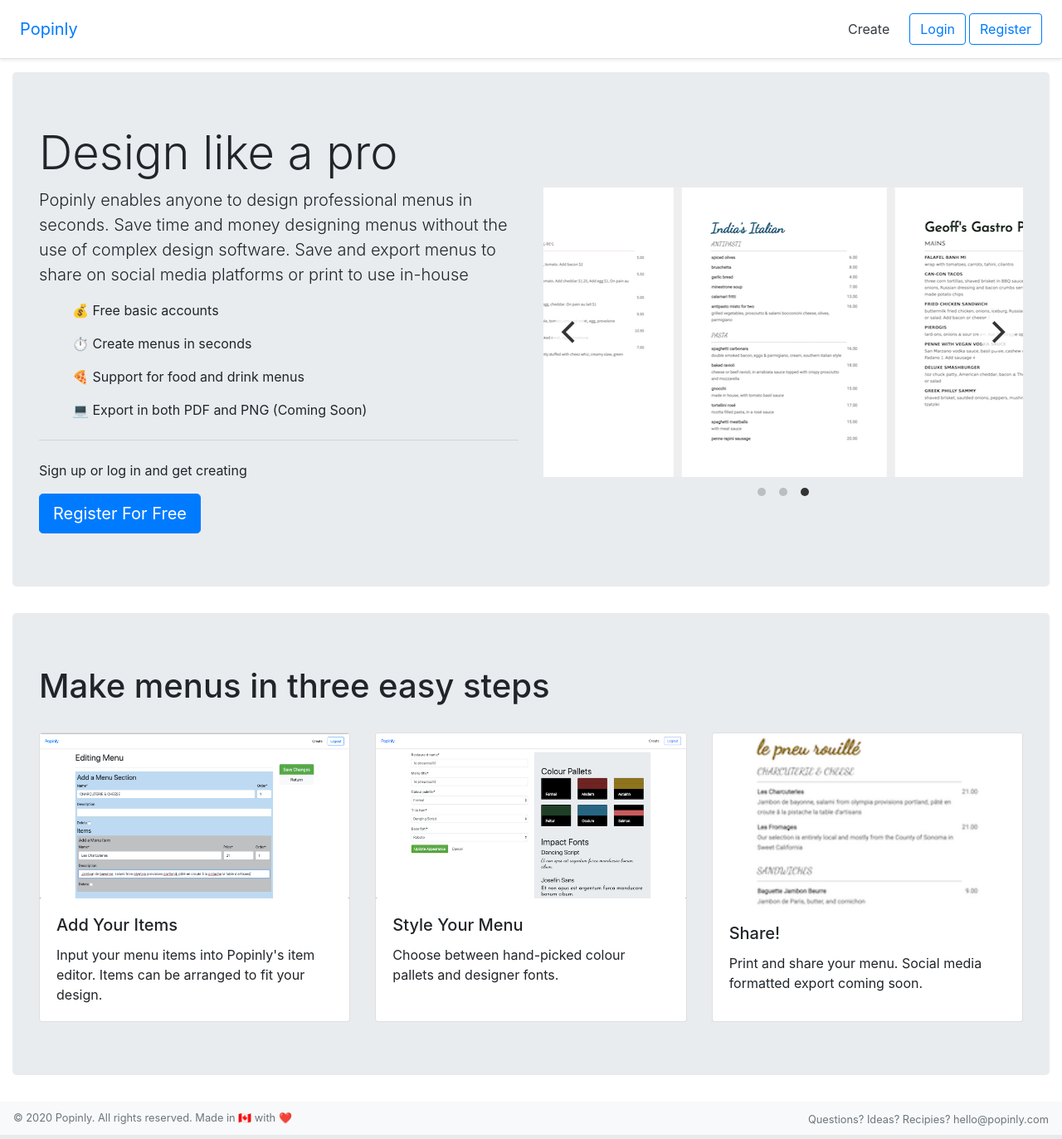
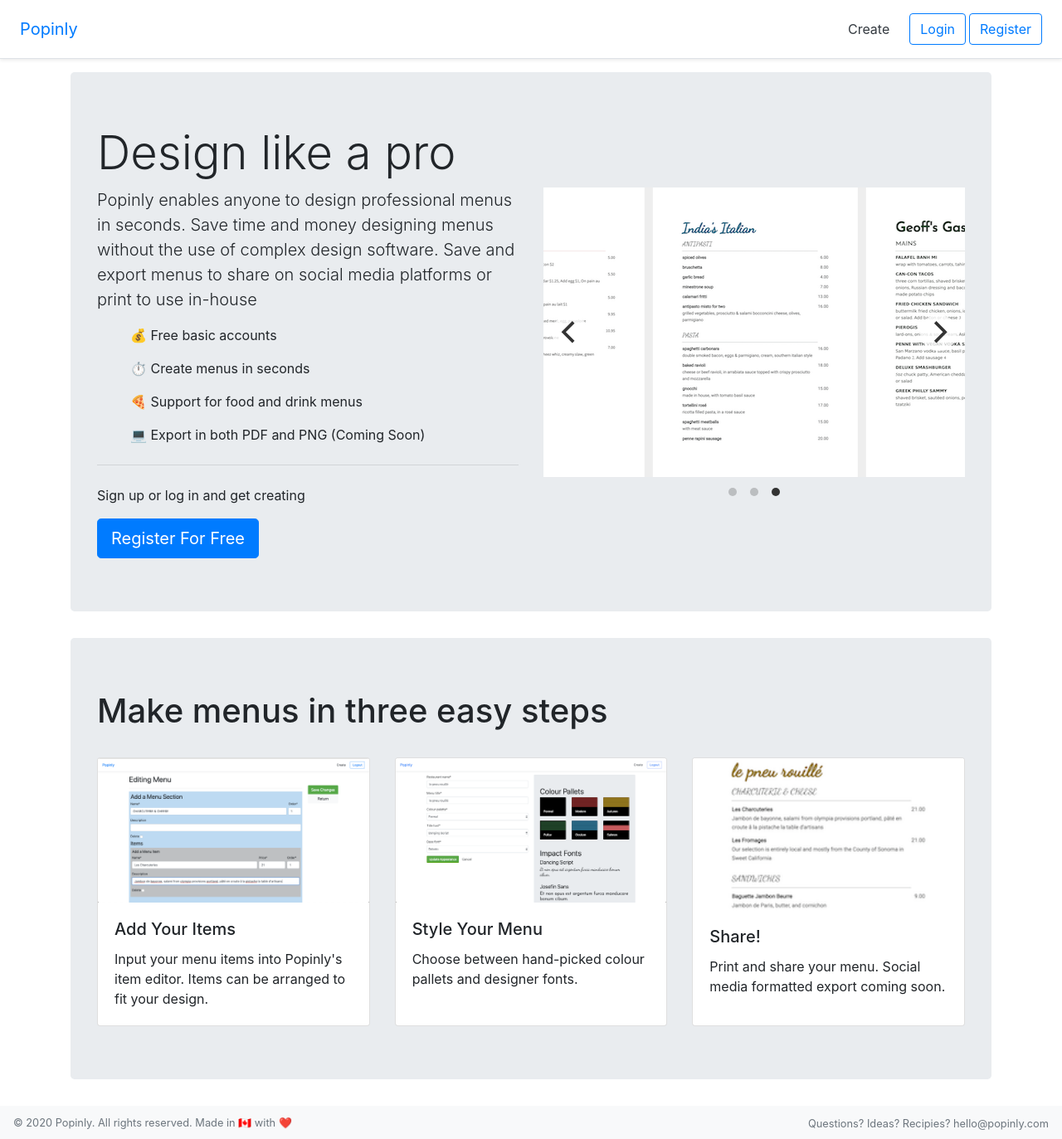
Before and after one commit to geooff/popinly, a Django app: page / in a window 1280 px wide. Shown: the whole page at 83% size. Run offline with Django 3.2, Linux system fonts and the light colour scheme; some libraries are stand-ins or nearby versions.

Commit message:
Revert change to fluid container

```diff
--- a/popinly/templates/base_generic.html
+++ b/popinly/templates/base_generic.html
@@ -48,7 +48,7 @@
     {% endblock %}
 
     <!-- The actual content of the page -->
-    <main role="main" class="container-fluid">
+    <main role="main" class="container">
       {% block content %}{% endblock %}
     </main>
 
```
